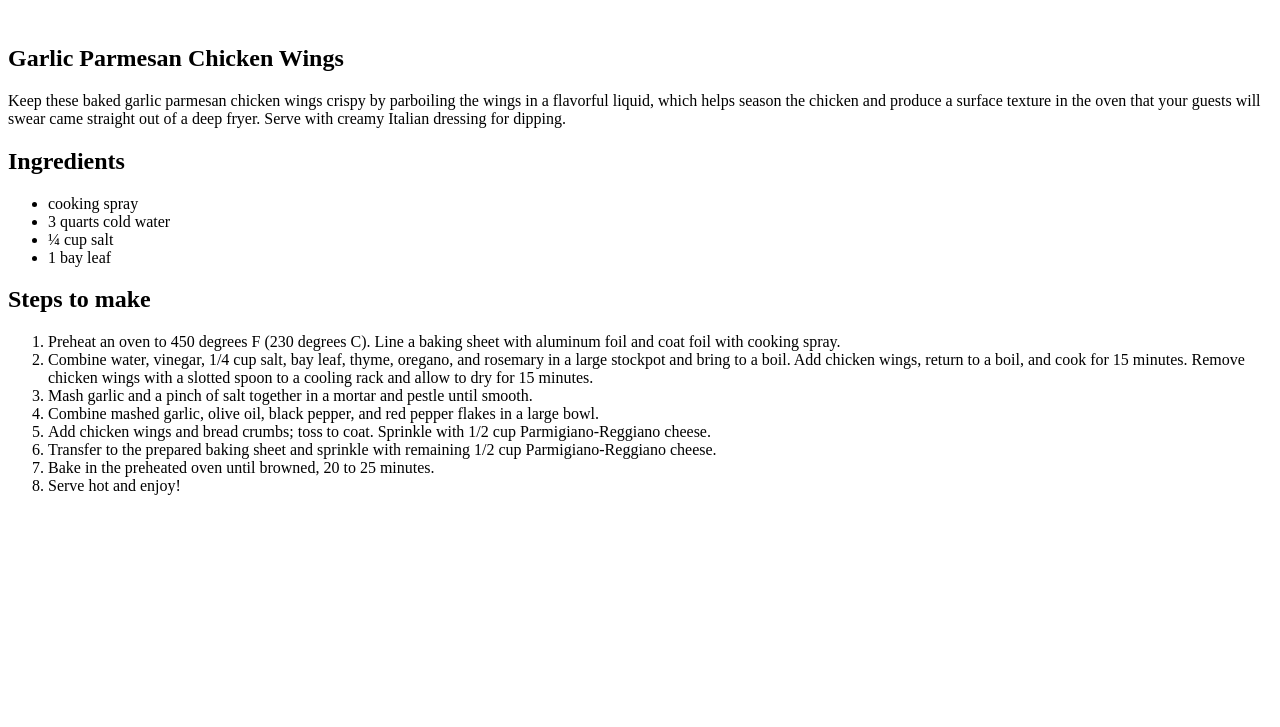
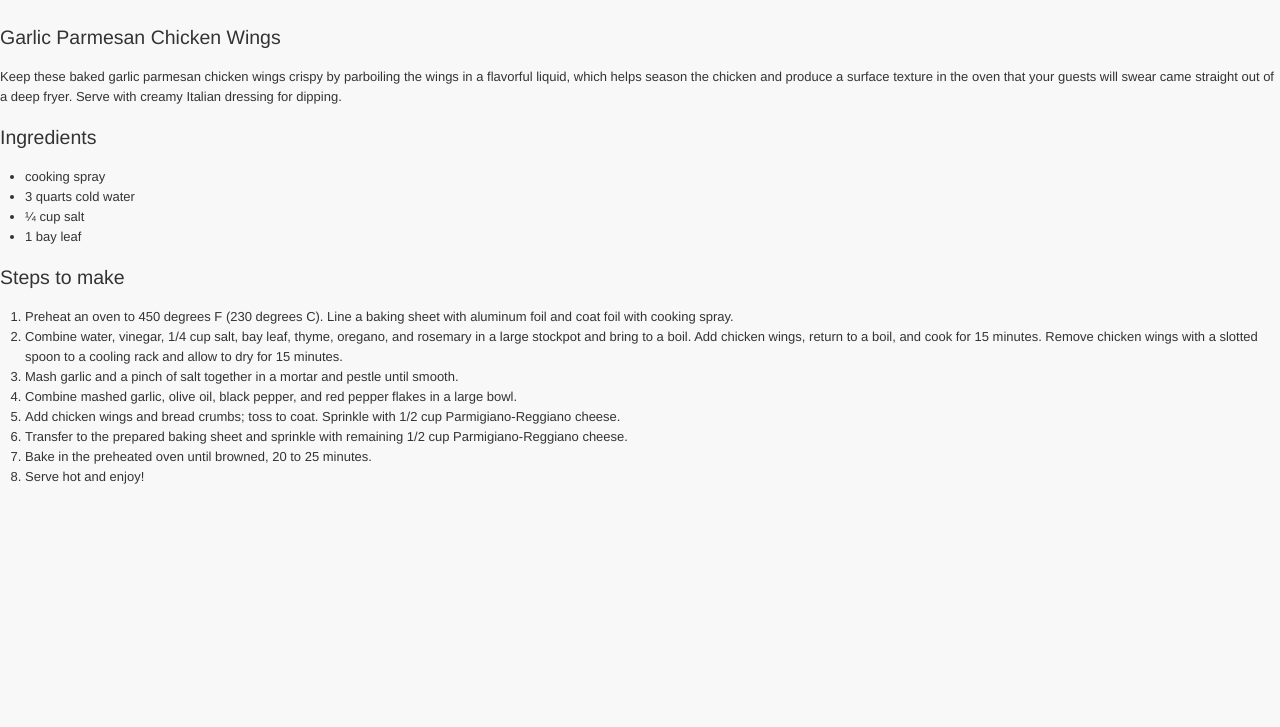
Before and after one commit to ssef93/projeto_dados, a plain HTML site: page recipe/chicken wings.html in a window 1280 px wide. Shown: the part 73-800 px from the top of the page. Drawn offline with Linux system fonts and the light colour scheme; a web font is replaced by a local one.

Commit message:
Update chicken wings.html

```diff
--- a/recipe/chicken wings.html
+++ b/recipe/chicken wings.html
@@ -3,7 +3,8 @@
 <head>
 <meta charset="UTF-8">
 <title>Chicken Wings</title>
-<link rel="stylesheet" href="../style.css">
+        <link media="all" href="../css/main.css" rel="stylesheet" type="text/css">
+
 </head>
 <body>
     <div id="container">
```
